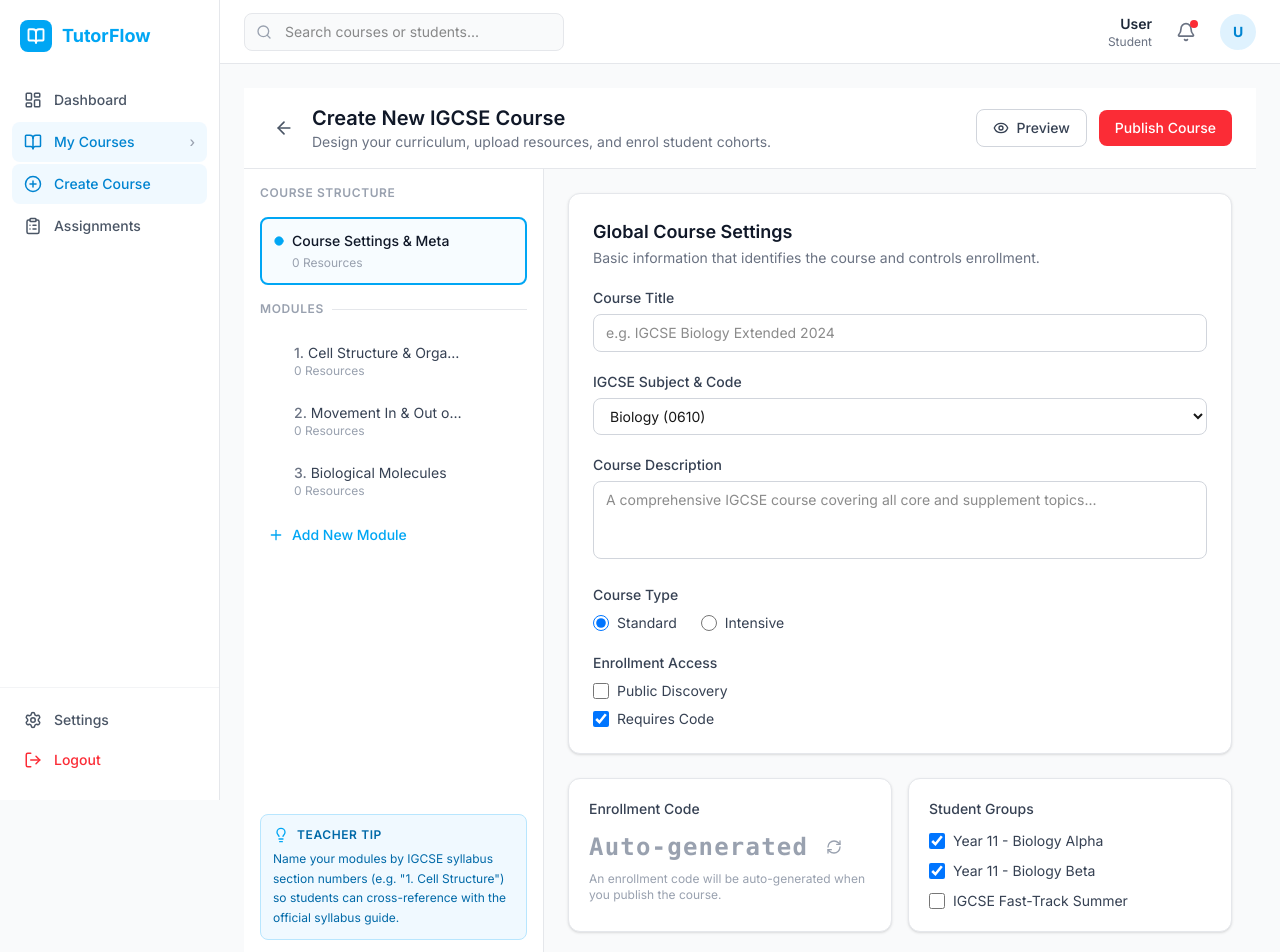
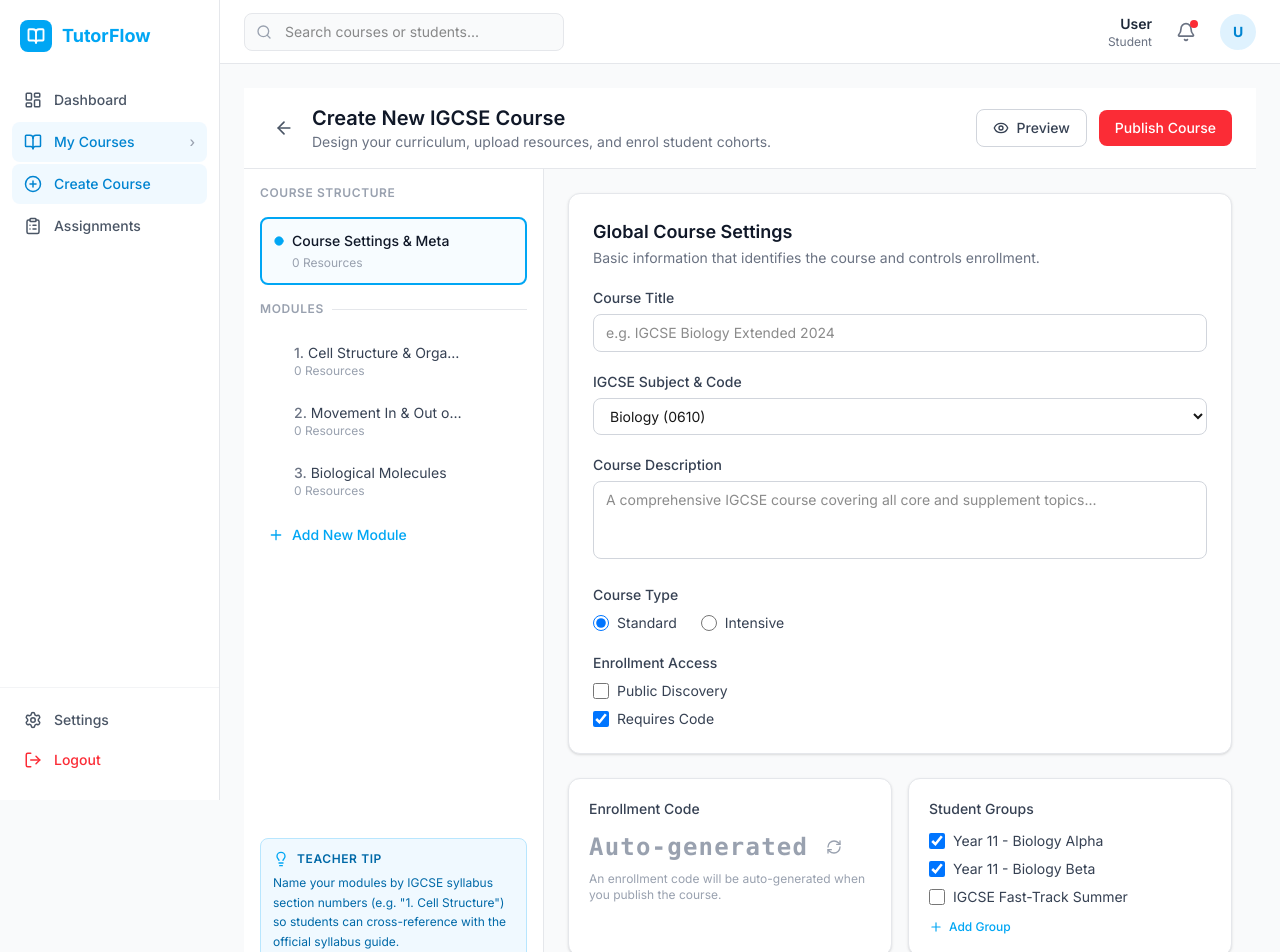
Before and after one commit to daviddG0231/tutorflow-2, a Next.js app: page /teacher/courses/new in a window 1280 px wide. Shown: the top 952 px of the page. Built offline with nearby package versions, Linux system fonts and the light colour scheme; no server answers.

Commit message:
feat: editable student groups — add, rename, delete, toggle

```diff
--- a/src/app/(dashboard)/teacher/courses/new/page.tsx
+++ b/src/app/(dashboard)/teacher/courses/new/page.tsx
@@ -27,11 +27,10 @@ const defaultModules: Module[] = [
   { name: 'Biological Molecules', resources: 0 },
 ];
 
-const studentGroups = [
-  { label: 'Year 11 - Biology Alpha', checked: true },
-  { label: 'Year 11 - Biology Beta', checked: true },
-  { label: 'IGCSE Fast-Track Summer', checked: false },
-];
+interface StudentGroup {
+  label: string;
+  checked: boolean;
+}
 
 export default function CreateCoursePage() {
   const router = useRouter();
@@ -44,6 +43,48 @@ export default function CreateCoursePage() {
   const [editingName, setEditingName] = useState('');
   const [newModuleName, setNewModuleName] = useState('');
   const [showAddInput, setShowAddInput] = useState(false);
+  const [groups, setGroups] = useState<StudentGroup[]>([
+    { label: 'Year 11 - Biology Alpha', checked: true },
+    { label: 'Year 11 - Biology Beta', checked: true },
+    { label: 'IGCSE Fast-Track Summer', checked: false },
+  ]);
+  const [newGroupName, setNewGroupName] = useState('');
+  const [showAddGroup, setShowAddGroup] = useState(false);
+  const [editingGroupIdx, setEditingGroupIdx] = useState<number | null>(null);
+  const [editingGroupName, setEditingGroupName] = useState('');
+
+  const toggleGroup = (idx: number) => {
+    const updated = [...groups];
+    updated[idx] = { ...updated[idx], checked: !updated[idx].checked };
+    setGroups(updated);
+  };
+
+  const addGroup = () => {
+    if (newGroupName.trim()) {
+      setGroups([...groups, { label: newGroupName.trim(), checked: true }]);
+      setNewGroupName('');
+      setShowAddGroup(false);
+    }
+  };
+
+  const removeGroup = (idx: number) => {
+    setGroups(groups.filter((_, i) => i !== idx));
+  };
+
+  const startEditGroup = (idx: number) => {
+    setEditingGroupIdx(idx);
+    setEditingGroupName(groups[idx].label);
+  };
+
+  const saveEditGroup = () => {
+    if (editingGroupIdx !== null && editingGroupName.trim()) {
+      const updated = [...groups];
+      updated[editingGroupIdx] = { ...updated[editingGroupIdx], label: editingGroupName.trim() };
+      setGroups(updated);
+    }
+    setEditingGroupIdx(null);
+    setEditingGroupName('');
+  };
 
   const addModule = () => {
     if (newModuleName.trim()) {
@@ -394,21 +435,67 @@ export default function CreateCoursePage() {
                 <h3 className="text-sm font-medium text-gray-700 mb-3">
                   Student Groups
                 </h3>
-                <div className="flex flex-col gap-2.5">
-                  {studentGroups.map((g, i) => (
-                    <label
-                      key={i}
-                      className="flex items-center gap-2 cursor-pointer"
-                    >
-                      <input
-                        type="checkbox"
-                        defaultChecked={g.checked}
-                        className="w-4 h-4 rounded text-sky-500 focus:ring-sky-500"
-                      />
-                      <span className="text-sm text-gray-700">{g.label}</span>
-                    </label>
+                <div className="flex flex-col gap-2">
+                  {groups.map((g, i) => (
+                    <div key={i} className="flex items-center gap-2 group">
+                      {editingGroupIdx === i ? (
+                        <div className="flex items-center gap-1 flex-1">
+                          <input
+                            type="text"
+                            value={editingGroupName}
+                            onChange={(e) => setEditingGroupName(e.target.value)}
+                            onKeyDown={(e) => e.key === 'Enter' && saveEditGroup()}
+                            className="flex-1 px-2 py-1 text-sm border border-sky-300 rounded-md focus:outline-none focus:ring-1 focus:ring-sky-500 text-gray-900"
+                            autoFocus
+                          />
+                          <button onClick={saveEditGroup} className="p-1 text-green-500 hover:bg-green-50 rounded">
+                            <Check className="w-3.5 h-3.5" />
+                          </button>
+                        </div>
+                      ) : (
+                        <>
+                          <input
+                            type="checkbox"
+                            checked={g.checked}
+                            onChange={() => toggleGroup(i)}
+                            className="w-4 h-4 rounded text-sky-500 focus:ring-sky-500"
+                          />
+                          <span className="text-sm text-gray-700 flex-1">{g.label}</span>
+                          <button onClick={() => startEditGroup(i)} className="p-1 text-gray-400 hover:text-sky-500 opacity-0 group-hover:opacity-100 transition-opacity">
+                            <Pencil className="w-3 h-3" />
+                          </button>
+                          <button onClick={() => removeGroup(i)} className="p-1 text-gray-400 hover:text-red-500 opacity-0 group-hover:opacity-100 transition-opacity">
+                            <X className="w-3 h-3" />
+                          </button>
+                        </>
+                      )}
+                    </div>
                   ))}
                 </div>
+                {showAddGroup ? (
+                  <div className="flex items-center gap-2 mt-3">
+                    <input
+                      type="text"
+                      value={newGroupName}
+                      onChange={(e) => setNewGroupName(e.target.value)}
+                      onKeyDown={(e) => e.key === 'Enter' && addGroup()}
+                      placeholder="Group name..."
+                      className="flex-1 px-3 py-1.5 text-sm border border-gray-300 rounded-lg focus:outline-none focus:ring-2 focus:ring-sky-500 text-gray-900 placeholder:text-gray-400"
+                      autoFocus
+                    />
+                    <button onClick={addGroup} className="p-1.5 text-white bg-sky-500 rounded-lg hover:bg-sky-600">
+                      <Check className="w-3.5 h-3.5" />
+                    </button>
+                    <button onClick={() => { setShowAddGroup(false); setNewGroupName(''); }} className="p-1.5 text-gray-400 hover:text-gray-600">
+                      <X className="w-3.5 h-3.5" />
+                    </button>
+                  </div>
+                ) : (
+                  <button onClick={() => setShowAddGroup(true)} className="flex items-center gap-1.5 text-xs font-medium text-sky-500 hover:text-sky-600 mt-3">
+                    <Plus className="w-3.5 h-3.5" />
+                    Add Group
+                  </button>
+                )}
               </div>
             </div>
           </div>
```
